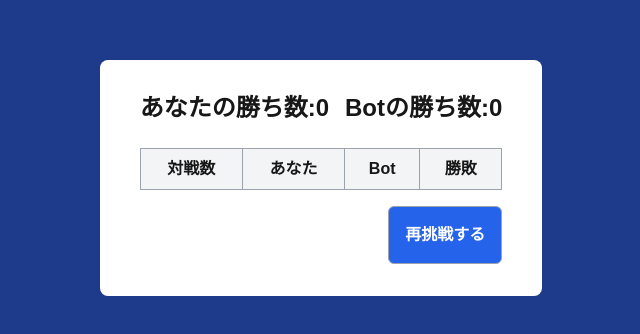
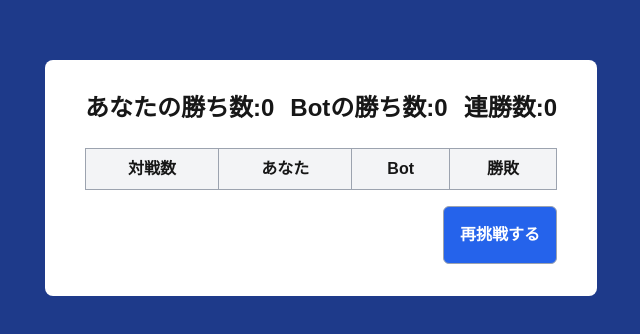
Before and after one commit to frontiertai/Janken-app, a Next.js app: page /Result in a window 1280 px wide. Shown: the part 222-556 px from the top of the page, without its empty margins (319-959 px from the left). Built offline with nearby package versions, Linux system fonts and the light colour scheme.

Commit message:
連勝記録の保持、また結果ページに表示

```diff
--- a/app/Appprovider/page.tsx
+++ b/app/Appprovider/page.tsx
@@ -32,6 +32,11 @@ type JankencontextType={
     setNewHistory:React.Dispatch<React.SetStateAction<History>>;
     finalresult:string;
     setFinalresult:React.Dispatch<React.SetStateAction<string>>
+    record:number;
+    setRecord:React.Dispatch<React.SetStateAction<number>>;
+    best:number;
+    setBest:React.Dispatch<React.SetStateAction<number>>;
+
 
 };
 
@@ -56,6 +61,10 @@ const JankenContextData={
     setNewHistory:()=>{},
     finalresult:"",
     setFinalresult:()=>{},
+    record:1,
+    setRecord:()=>{},
+    best:1,
+    setBest:()=>{}
 }
 
 export const JankenContext=createContext<JankencontextType>(JankenContextData);
@@ -84,11 +93,15 @@ export const AppContextProvider=({children}:AppProviderProps)=>{
         const [finalresult, setFinalresult] = useState<string>("");
 
 
+    const [record,setRecord]=useState<number>(0);
+    const[best,setBest]=useState<number>(0);
+
+
 
 
 
     return(
-        <JankenContext.Provider value={{userChoice,setUserChoice,opponentChoice,setOpponentChoice,userWins, setUserWins,botWins,setBotWins,result, setResult,gameCount,setGameCount,winningRate,setWinningRate,history,setHistory,newHistory,setNewHistory,finalresult, setFinalresult}}>
+        <JankenContext.Provider value={{userChoice,setUserChoice,opponentChoice,setOpponentChoice,userWins, setUserWins,botWins,setBotWins,result, setResult,gameCount,setGameCount,winningRate,setWinningRate,history,setHistory,newHistory,setNewHistory,finalresult, setFinalresult,record,setRecord,best,setBest}}>
             {children}
         </JankenContext.Provider>
     )
--- a/app/Result/page.tsx
+++ b/app/Result/page.tsx
@@ -8,7 +8,7 @@ const Result = () => {
 
   const router=useRouter();
 
-  const { history,userWins,botWins,setUserWins,setBotWins,setResult,setUserChoice,setOpponentChoice,setGameCount,setHistory,setNewHistory,finalresult} = useContext(JankenContext);
+  const { history,userWins,botWins,setUserWins,setBotWins,setResult,setUserChoice,setOpponentChoice,setGameCount,setHistory,setNewHistory,finalresult,record,best,setBest,setRecord} = useContext(JankenContext);
 
 
   const Hands = [
@@ -32,12 +32,15 @@ const Result = () => {
     setOpponentChoice(0);
     setGameCount(0);
     setHistory([]);
+    setBest(1);
+    setRecord(1);
     setNewHistory({
         id:0,
             userChoice:0,
             opponentChoice:0,
             result:""
     });
+
 
     router.push("/")
 
@@ -55,6 +58,10 @@ const Result = () => {
                     <div>
                         Botの勝ち数:{botWins}
                     </div>
+                    <div>
+                        連勝数:{best}
+                    </div>
+
                 </div>
                 <div className={`flex justify-center ${finalresult==="あなたの勝ち" ? "text-red-600":finalresult==="引き分け" ? "text-green-600":finalresult==="負け  なんで負けたか明日まで考えといて" ? "text-blue-600":""}`}>
                     {finalresult}
--- a/app/components/ResetButton.tsx
+++ b/app/components/ResetButton.tsx
@@ -4,7 +4,7 @@ import { JankenContext } from "../Appprovider/page";
 
 const ResetButton=()=>{
 
-    const {setUserWins,setBotWins,setResult,setUserChoice,setOpponentChoice,setGameCount,setHistory,setNewHistory}=useContext(JankenContext)
+    const {setUserWins,setBotWins,setResult,setUserChoice,setOpponentChoice,setGameCount,setHistory,setNewHistory,setBest,setRecord}=useContext(JankenContext)
 
     const HandleReset = () => {
         setUserWins(0);
@@ -14,6 +14,8 @@ const ResetButton=()=>{
         setOpponentChoice(0);
         setGameCount(0);
         setHistory([]);
+        setBest(1);
+        setRecord(1);
         setNewHistory({
           id:0,
             userChoice:0,
--- a/app/components/Result.tsx
+++ b/app/components/Result.tsx
@@ -7,7 +7,8 @@ import { JankenContext } from "../Appprovider/page";
 
 const Result=()=>{
 
-  const{userChoice,opponentChoice,setUserWins,userWins,setBotWins,botWins,result,setResult,gameCount,winningRate,setWinningRate,history,setHistory,newHistory,setNewHistory}=useContext(JankenContext);
+
+  const{userChoice,opponentChoice,setUserWins,userWins,setBotWins,botWins,result,setResult,gameCount,winningRate,setWinningRate,history,setHistory,newHistory,setNewHistory,record,setRecord,best,setBest}=useContext(JankenContext);
   // 数値と出し手の結びつけ
   const Hands = [
     { id: 0, method: "グー" },
@@ -19,6 +20,7 @@ const Result=()=>{
 // judge関数の修正
 const judge = (user: string, bot: string) => {
   let newResult = "";
+
   if (
     (user === "グー" && bot === "チョキ") ||
     (user === "チョキ" && bot === "パー") ||
@@ -27,14 +29,26 @@ const judge = (user: string, bot: string) => {
     // 勝数を更新
     setUserWins(userWins + 1);
     newResult = "勝ち!!";
+    setRecord(record+1)
+
+    if(record>best){
+      setBest(record);
+    }
+
+
   } else if (user === bot) {
     newResult = "あいこ!!";
+
   } else {
     newResult = "負け!";
     setBotWins(botWins + 1);
+    setRecord(1)
+
   }
 
   setResult(newResult);
+
+
 
 
   setNewHistory({
@@ -44,6 +58,14 @@ const judge = (user: string, bot: string) => {
     result: newResult
   });
 };
+
+
+
+useEffect(()=>{
+
+  console.log(best);
+
+},[record,best])
 
 // useEffectの修正
 useEffect(() => {
```
